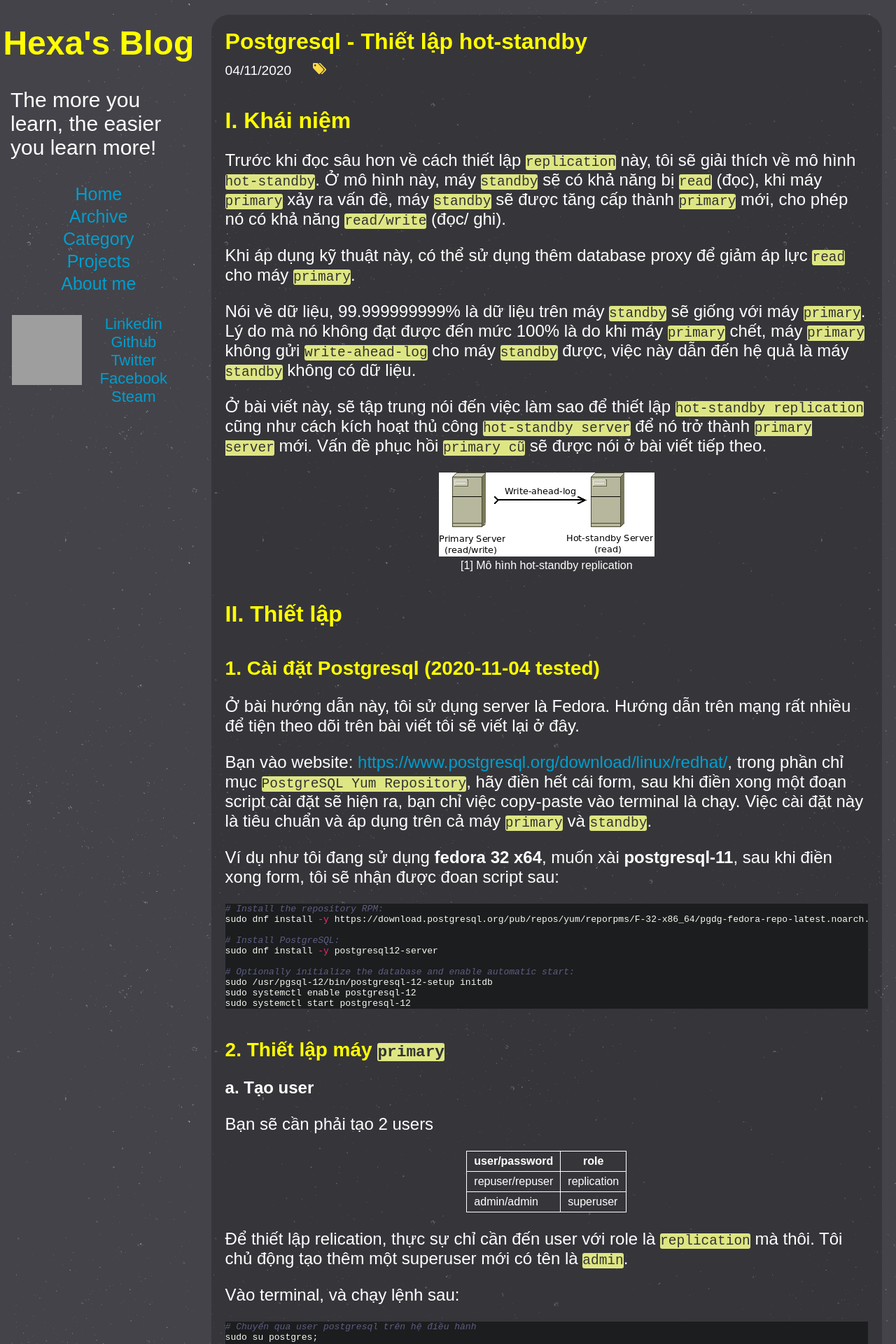
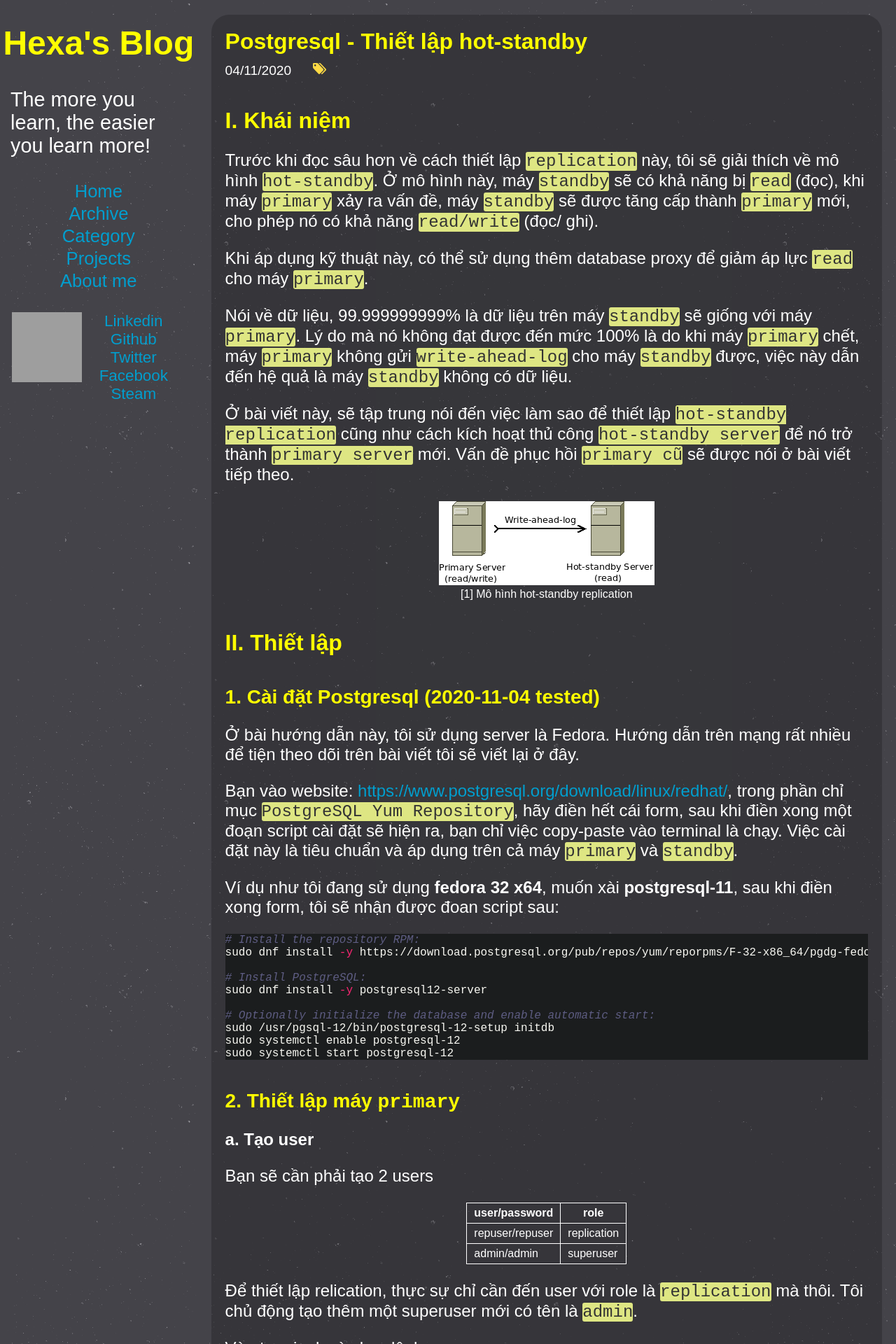
Before and after one commit to nguyenvinhlinh/nguyenvinhlinh.github.io, a Jekyll site: the page built from _posts/2020-11-04-Postgresql---Thiet-lap-hot-standby.md, in a window 1280 px wide. Shown: the top 1920 px of the page at 70% size. Built offline with Jekyll 4.4.1, drawn with Linux system fonts in a browser that asks for light colours; some of the changed text lies outside the part shown; grey boxes are pictures that could not be loaded.

Commit message:
update css, force to use rem all font-size

```diff
--- a/css/app.scss
+++ b/css/app.scss
@@ -7,6 +7,10 @@
 $paragraph-color: white;
 $code-highlight-color: #333;
 
+html {
+  font-size: 16px;
+}
+
 body {
   padding: 0px;
   margin: 0px;
@@ -14,6 +18,7 @@
   font-family: Arial;
   color: $heading-color;
 }
+
 nav {
   a {
     display: block;
@@ -21,12 +26,13 @@
     text-align: center;
     text-decoration: none;
     margin: 0px 20px 3px 20px;
-    font-size: 25px;
+    font-size: 1.6rem;
     &:hover {
       background-color: $paragraph-color;
     }
   }
 }
+
 div.sidebar{
   overflow-y: auto;
   background-image: $background-image-sidebar;
@@ -36,11 +42,11 @@
   float: left;
   h1{
     text-align: center;
-    font-size: 3em;
+    font-size: 3rem;
     margin-top: 34px;
   }
   p {
-    font-size: 30px;
+    font-size: 1.8rem;
     text-align: left;
     padding: 5px 15px;
     color: $paragraph-color;
@@ -70,7 +76,7 @@
         color: $sidebar-href-color;
         text-decoration: none;
         display: block;
-        font-size: 22px;
+        font-size: 1.4rem;
         text-align: center;
         &:hover {
           background-color: $paragraph-color;
@@ -143,7 +149,7 @@
 
   h1{
     color: $heading-color;
-    font-size: 2em;
+    font-size: 2rem;
     padding-top: 20px;
     margin-bottom: 10px;
     overflow-wrap: break-word !important;
@@ -154,7 +160,7 @@
 
   h2{
     color: $heading-color;
-    font-size: 1.75em;
+    font-size: 1.75rem;
     padding-top: 20px;
     margin-bottom: 10px;
     overflow-wrap: break-word !important;
@@ -165,7 +171,7 @@
 
   h3{
     color: $heading-color;
-    font-size: 1.5em;
+    font-size: 1.5rem;
     padding-top: 20px;
     margin-bottom: 10px;
     overflow-wrap: break-word !important;
@@ -180,7 +186,7 @@
   }
 
   div.date-address-category{
-    font-size: 1.2em;
+    font-size: 1.2rem;
     span.category-icon {
       content: url("../image/tags.svg");
       max-width: 1em;
@@ -195,27 +201,40 @@
   p {
     color: $paragraph-color;
     max-width: 100ch;
-    font-size: 1.5em;
+    font-size: 1.5rem;
 
     a {
       color: $sidebar-href-color;
+    }
+
+    code.highlighter-rouge {
+      color: $code-highlight-color;
+      background-color: rgba(241, 250, 140, 0.9);
+      border-radius: 3px;
     }
   }
 
   li {
     color: $paragraph-color;
     max-width: 90ch;
-    font-size: 1.5rem;
+    font-size: 1.4rem;
     margin: 0.25rem 0 0 0;
+
+    code.highlighter-rouge {
+      color: $code-highlight-color;
+      background-color: rgba(241, 250, 140, 0.9);
+      font-size: inherit;
+      border-radius: 3px;
+
+    }
   }
-
 
   div.category-tree {
     padding: 20px 30px;
     ul.parent, ul.parent ul {
       list-style-type: none;
       color: $paragraph-color;
-      font-size: 1.2em;
+      font-size: 1.2rem;
       background: url("../image/vline.png") repeat-y;
       margin: 0;
       padding: 0;
@@ -259,7 +278,7 @@
     float: left;
     width: 40%;
     padding: 10px 10px;
-    font-size: 20px;
+    font-size: 1.3rem;
     color: $heading-color;
     text-decoration: none;
     border: 1px;
@@ -276,11 +295,7 @@
   }
 }
 
-code.highlighter-rouge {
-  color: $code-highlight-color;
-  background-color: rgba(241, 250, 140, 0.9);
-  border-radius: 3px;
-}
+
 
 figure {
   margin-left: 5px;
```
